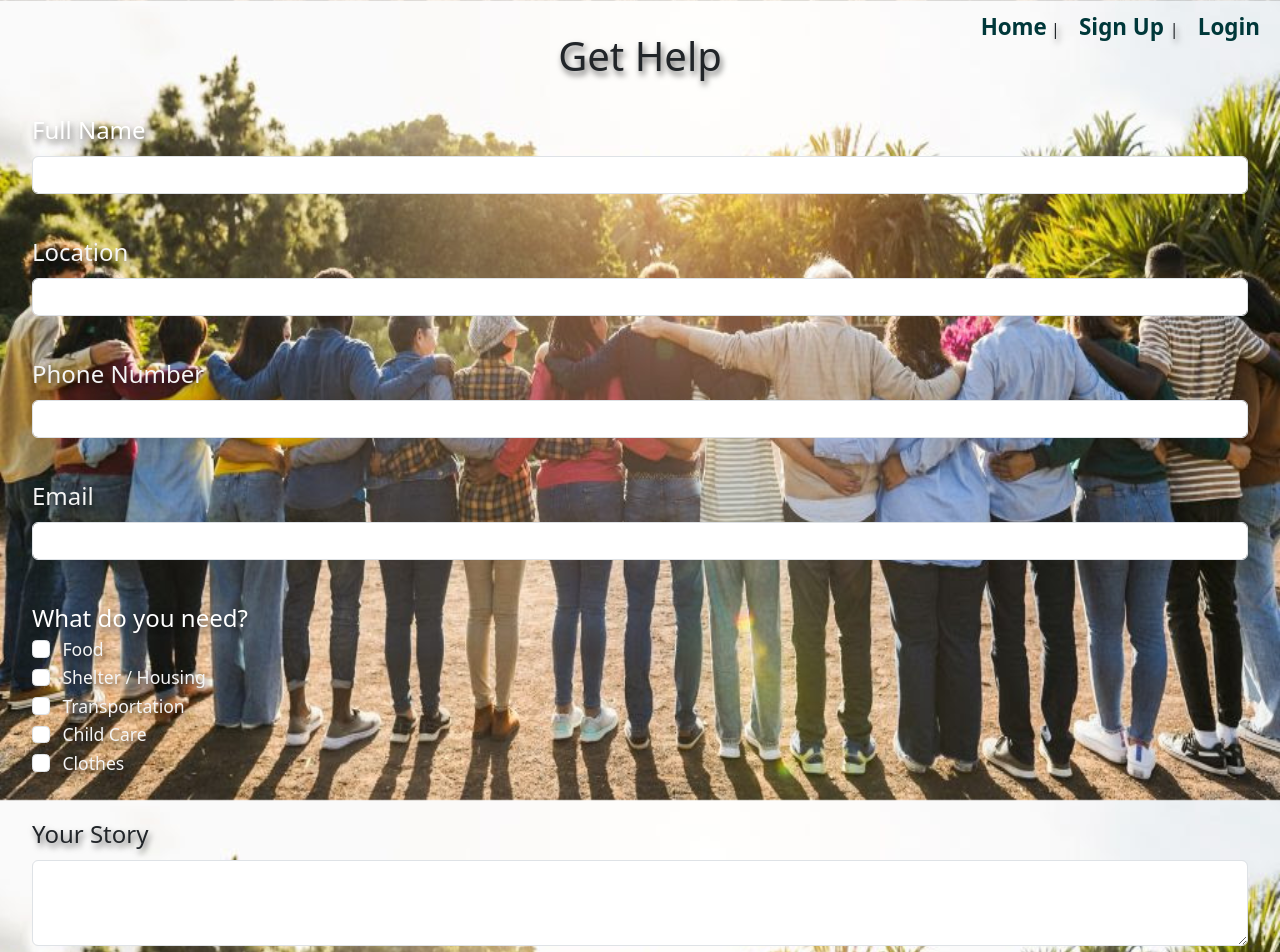
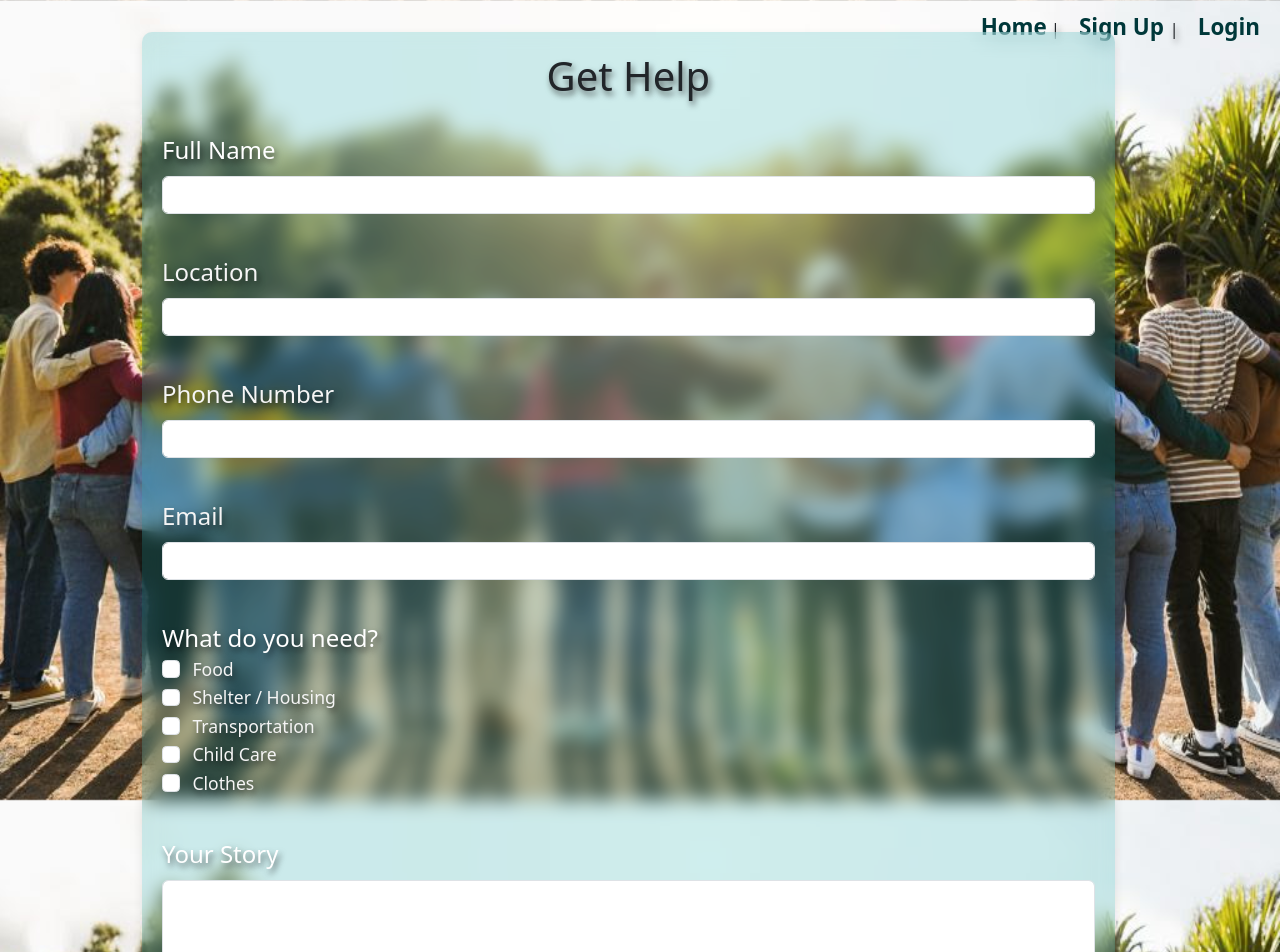
Before and after one commit to IsaacWeber1/relief, a React (Create React App) app: page /gethelp in a window 1280 px wide. Shown: the top 952 px of the page. Built offline with nearby package versions, Linux system fonts and the light colour scheme.

Commit message:
fixing merge issues with get help

```diff
--- a/src/Components/GetHelp.tsx
+++ b/src/Components/GetHelp.tsx
@@ -39,7 +39,7 @@ function GetHelp() {
 }
 
   return (
-    <div>
+    <div className="transparent-box">
       <h1 style={{marginBottom: "4vh"}}>Get Help</h1>
       <div>
         <Form.Group className="forms" controlId="formMovieName">
@@ -132,8 +132,8 @@ function GetHelp() {
 
         </Form.Group>
 
-        <Form.Group controlId="formMovieName">
-        <Form.Label style = {{display: "flex", alignContent: "left", justifyContent: "left", fontSize: "3vh"}}>
+        <Form.Group controlId="formMovieName" >
+        <Form.Label className="help-page-text" style = {{display: "flex", alignContent: "left", justifyContent: "left", fontSize: "3vh"}}>
         Your Story</Form.Label>
         <Form.Control
           as="textarea"
```
